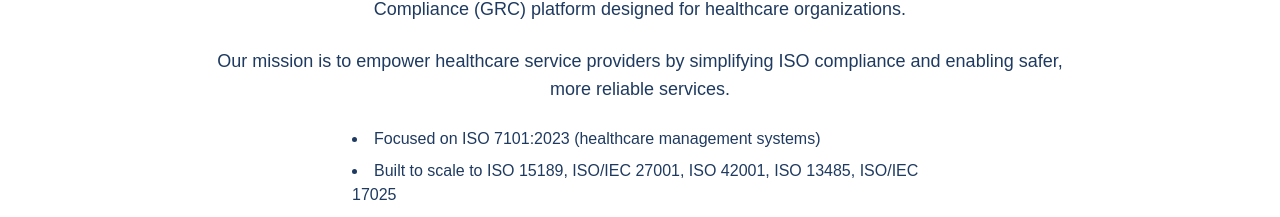
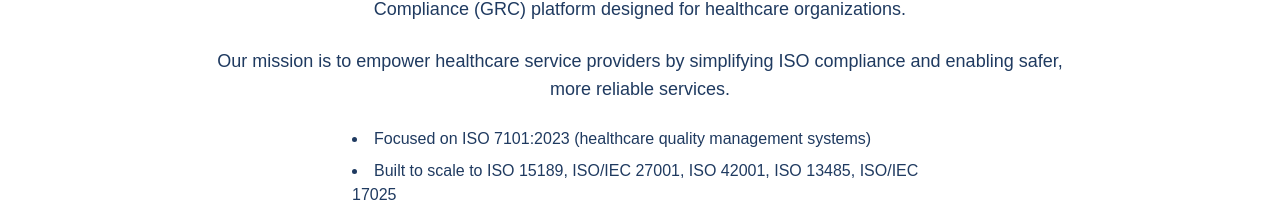
Before and after one commit to SWakhungu/Nzasi, a Next.js app in the folder site/: page / in a window 1280 px wide. Shown: the part 977-1194 px from the top of the page. Built offline with nearby package versions, Linux system fonts and the light colour scheme.

Commit message:
edit: added quality to the description of ISO 7101

```diff
--- a/site/app/page.js
+++ b/site/app/page.js
@@ -47,7 +47,9 @@ export default function Home() {
             services.
           </p>
           <ul className="text-left space-y-2 max-w-xl mx-auto list-disc list-inside">
-            <li>Focused on ISO 7101:2023 (healthcare management systems)</li>
+            <li>
+              Focused on ISO 7101:2023 (healthcare quality management systems)
+            </li>
             <li>
               Built to scale to ISO 15189, ISO/IEC 27001, ISO 42001, ISO 13485,
               ISO/IEC 17025
```
